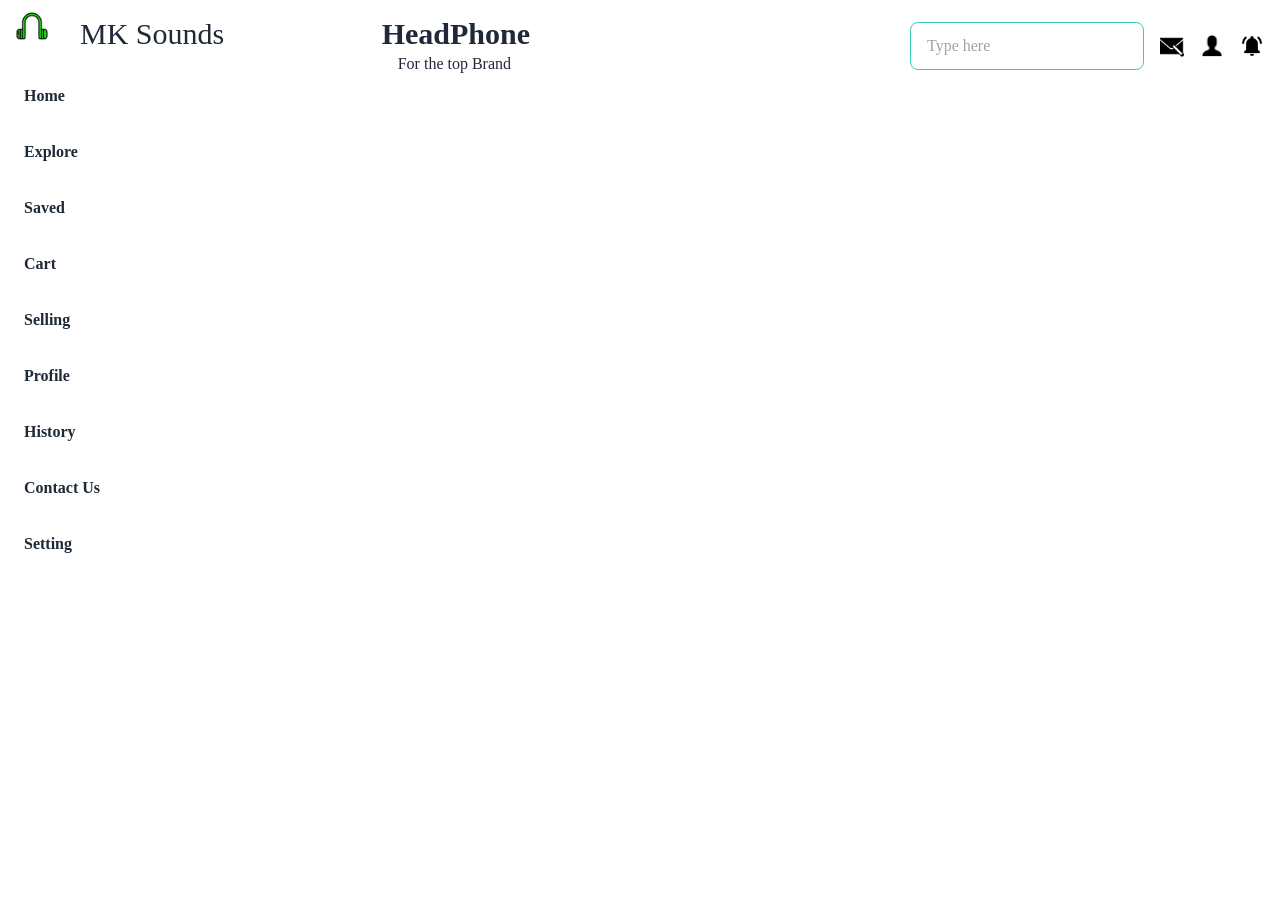
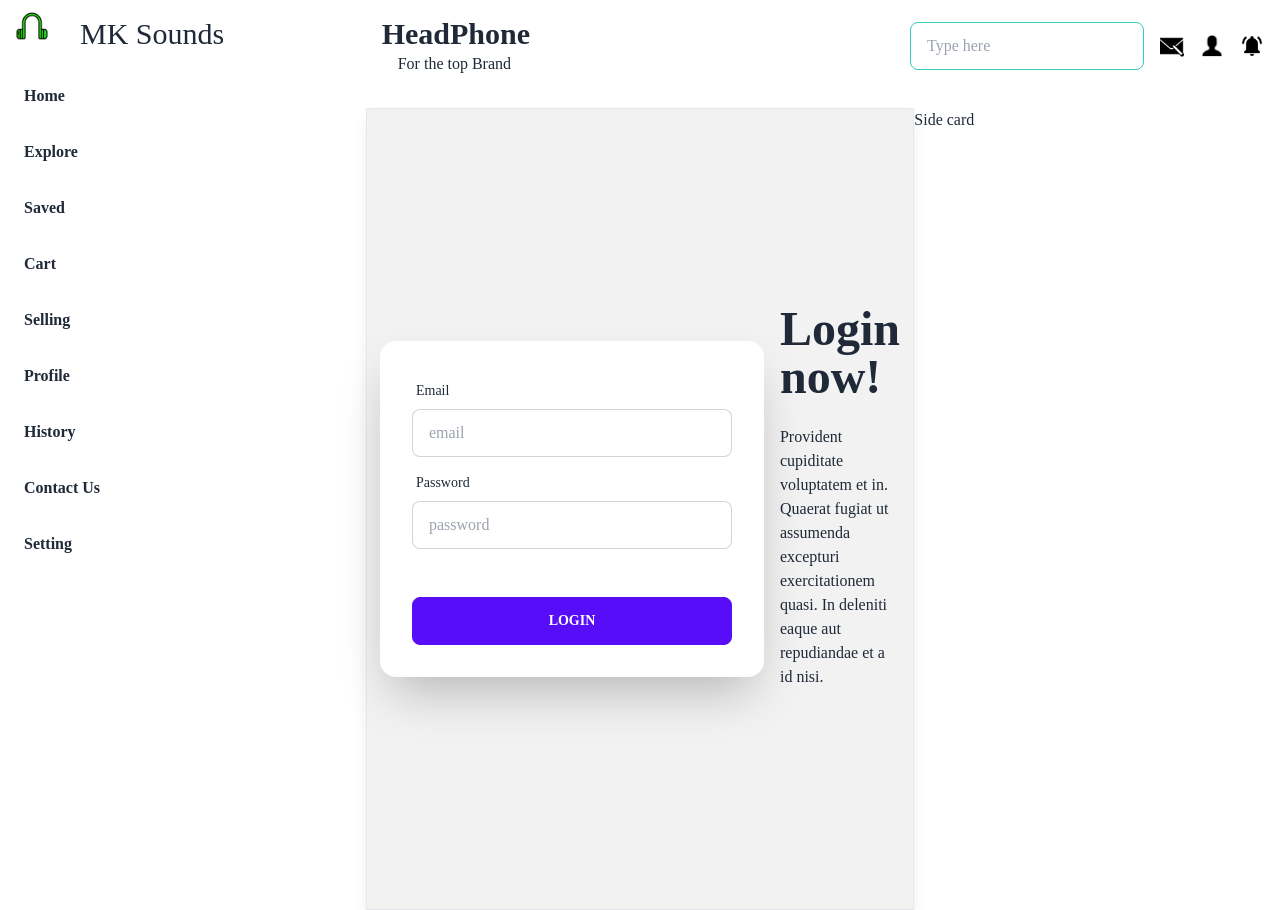
Before and after one commit to anowarzz/online-shop-masterkey, a React (Create React App) app: page / in a window 1280 px wide. Before the commit the page ends 800 px from the top, so only its background shows below. Built offline with nearby package versions, Linux system fonts and the light colour scheme.

Commit message:
added hero section layout

```diff
--- a/src/Pages/HomePage/HomePage.js
+++ b/src/Pages/HomePage/HomePage.js
@@ -1,4 +1,5 @@
 import React from "react";
+import HeroSection from "../../components/HeroSection/HeroSection";
 import Navbar from "../../components/Navbar/Navbar";
 import SideBar from "../../components/SideBar/SideBar";
 
@@ -11,6 +12,8 @@
 
       <div className="col-span-5">
         <Navbar />
+
+        <HeroSection />
       </div>
     </div>
   );
--- /dev/null
+++ b/src/components/HeroSection/HeroSection.js
@@ -0,0 +1,19 @@
+import React from 'react';
+import Main from '../../Layout/Main';
+import MainHero from './MainHero';
+
+const HeroSection = () => {
+    return (
+        <div className='grid grid-cols-5 mt-8'>
+            <div className='border shadow-lg col-span-3'>
+            <MainHero />
+            </div>
+
+            <div className='col-span-2'>
+<p>Side card</p>
+            </div>
+        </div>
+    );
+};
+
+export default HeroSection;
--- /dev/null
+++ b/src/components/HeroSection/MainHero.js
@@ -0,0 +1,39 @@
+import React from 'react';
+
+const MainHero = () => {
+    return (
+        <div>
+            <div className="hero min-h-screen bg-base-200">
+  <div className="hero-content flex-col lg:flex-row-reverse">
+    <div className="text-center lg:text-left">
+      <h1 className="text-5xl font-bold">Login now!</h1>
+      <p className="py-6">Provident cupiditate voluptatem et in. Quaerat fugiat ut assumenda excepturi exercitationem quasi. In deleniti eaque aut repudiandae et a id nisi.</p>
+    </div>
+    <div className="card flex-shrink-0 w-full max-w-sm shadow-2xl bg-base-100">
+      <div className="card-body">
+        <div className="form-control">
+          <label className="label">
+            <span className="label-text">Email</span>
+          </label>
+          <input type="text" placeholder="email" className="input input-bordered" />
+        </div>
+        <div className="form-control">
+          <label className="label">
+            <span className="label-text">Password</span>
+          </label>
+          <input type="text" placeholder="password" className="input input-bordered" />
+          <label className="label">
+          </label>
+        </div>
+        <div className="form-control mt-6">
+          <button className="btn btn-primary">Login</button>
+        </div>
+      </div>
+    </div>
+  </div>
+</div>
+        </div>
+    );
+};
+
+export default MainHero;
```
Also changed, not shown: src/assets/hero-image.png (added).
